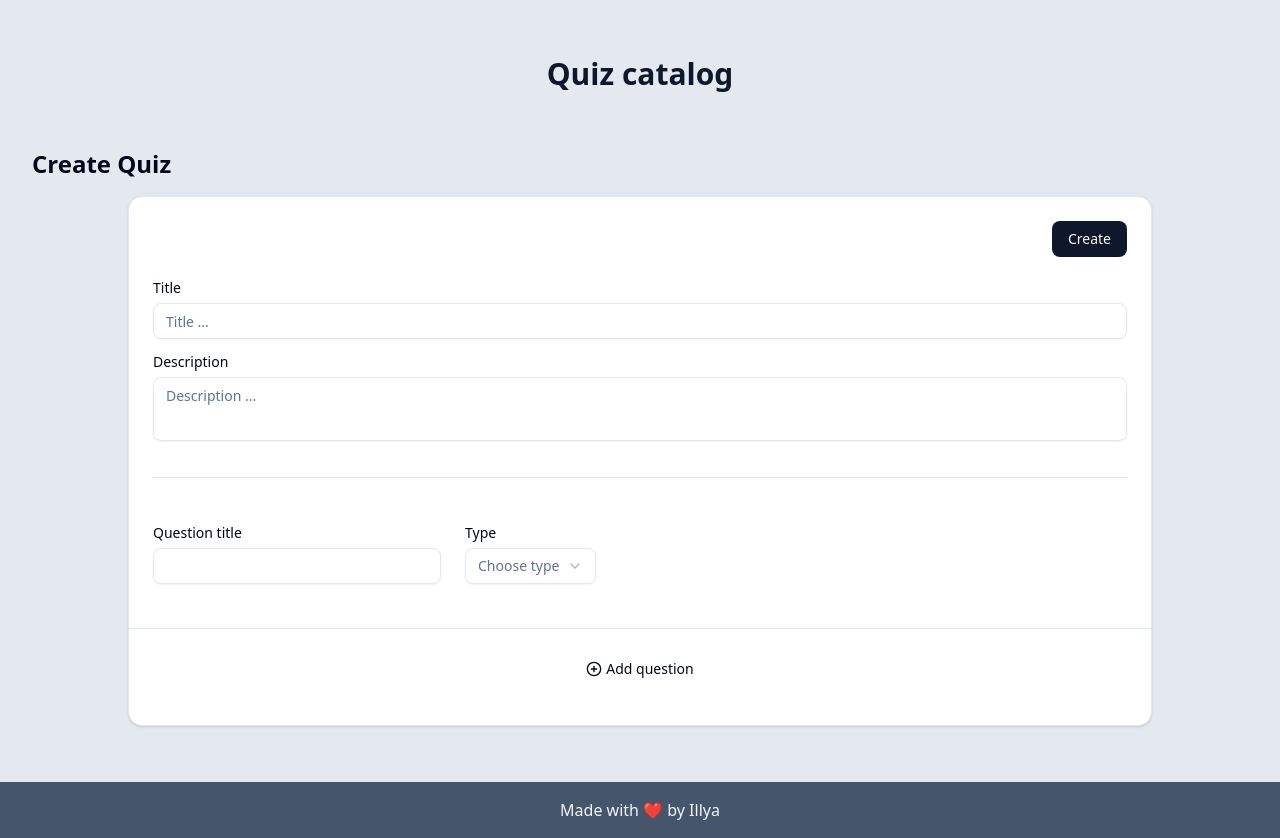
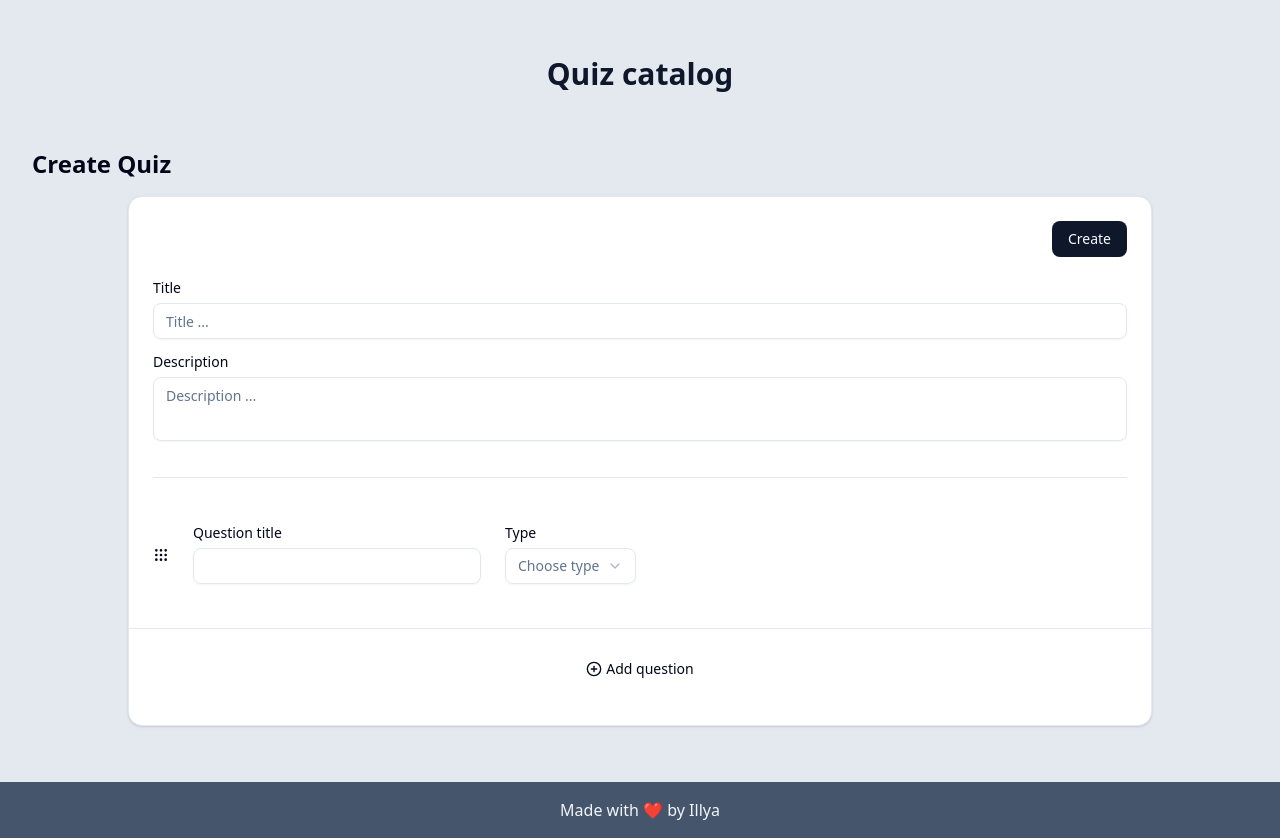
Before and after one commit to wwwisse/questionnaire-builder-app, a Next.js app: page /quiz/manage in a window 1280 px wide. Built offline with nearby package versions, Linux system fonts and the light colour scheme; what mongoose-aggregate-paginate-v2 would draw is missing.

Commit message:
feat: added drag and drop

```diff
--- a/package.json
+++ b/package.json
@@ -9,6 +9,7 @@
   "lint": "next lint"
  },
  "dependencies": {
+  "@hello-pangea/dnd": "^18.0.1",
   "@hookform/resolvers": "^4.1.3",
   "@radix-ui/react-alert-dialog": "^1.1.6",
   "@radix-ui/react-checkbox": "^1.1.4",
--- a/src/components/forms/question/question-form.tsx
+++ b/src/components/forms/question/question-form.tsx
@@ -7,6 +7,7 @@ import {
  FormMessage,
 } from '@/components/ui/form';
 import { Input } from '@/components/ui/input';
+import { Draggable } from '@hello-pangea/dnd';
 
 import {
  Select,
@@ -16,7 +17,7 @@ import {
  SelectValue,
 } from '@/components/ui/select';
 import { questionTypes } from '@/constants/data';
-import { Trash } from 'lucide-react';
+import { Grip, Trash } from 'lucide-react';
 import { useEffect } from 'react';
 import { Control, useFormContext } from 'react-hook-form';
 import AnswersForm from '../answer/answer-form';
@@ -41,8 +42,13 @@ const QuestionForm = (props: IProps) => {
  }, [questionType, index, setValue]);
 
  return (
-  <div>
-   <div className='py-3 flex gap-6'>
+  <Draggable draggableId={`question-${index}`} index={index}>
+   {(provided) => (
+    <div ref={provided.innerRef} {...provided.draggableProps}>
+     <div className='py-3 flex gap-6 items-center'>
+      <div {...provided.dragHandleProps}>
+       <Grip className='h-4 w-4' />
+      </div>
       <FormField
        control={control}
        name={`questions.${index}.text`}
@@ -86,7 +92,7 @@ const QuestionForm = (props: IProps) => {
        )}
       />
       {index > 0 && (
-     <div className='flex items-end pt-3'>
+       <div className='flex items-end pt-3.5'>
         <Button size='sm' variant='ghost' onClick={() => remove(index)}>
          <Trash className='h-4 w-4' />
         </Button>
@@ -100,6 +106,8 @@ const QuestionForm = (props: IProps) => {
       )}
      </div>
     </div>
+   )}
+  </Draggable>
  );
 };
 
--- a/src/components/forms/quiz/quiz-form.tsx
+++ b/src/components/forms/quiz/quiz-form.tsx
@@ -28,6 +28,7 @@ import { Separator } from '@/components/ui/separator';
 import { defaultQuestion, defaultQuiz } from '@/constants/data';
 import { createQuiz, updateQuiz } from '@/server/actions';
 import { QuizOutput } from '@/server/database/quiz.schema';
+import { DragDropContext, Droppable, DropResult } from '@hello-pangea/dnd';
 import { useRouter } from 'next/navigation';
 import QuestionForm from '../question/question-form';
 import { quizSchema } from './schema';
@@ -49,7 +50,7 @@ const QuizForm = (props: IProps) => {
   defaultValues,
  });
 
- const { fields, append, remove } = useFieldArray({
+ const { fields, append, remove, move } = useFieldArray({
   control: form.control,
   name: 'questions',
  });
@@ -91,6 +92,13 @@ const QuizForm = (props: IProps) => {
     remove={removeQuestionField}
    />
   ));
+ };
+
+ const handleDragEnd = (result: DropResult) => {
+  const { source, destination } = result;
+  if (!destination) return;
+
+  move(source.index, destination.index);
  };
 
  return (
@@ -146,7 +154,22 @@ const QuizForm = (props: IProps) => {
         )}
        />
        <Separator className='my-9' />
-       <div>{renderQuestionList()}</div>
+       <div>
+        <DragDropContext onDragEnd={handleDragEnd}>
+         <Droppable droppableId='questionsList'>
+          {(provided) => (
+           <div
+            className='space-y-8'
+            ref={provided.innerRef}
+            {...provided.droppableProps}
+           >
+            {renderQuestionList()}
+            {provided.placeholder}
+           </div>
+          )}
+         </Droppable>
+        </DragDropContext>
+       </div>
       </div>
      </form>
     </Form>
```
Also changed, not shown: 1 other file (tests, documents, lock files or other folders). Lines whose indentation alone changed are shown as unchanged.
